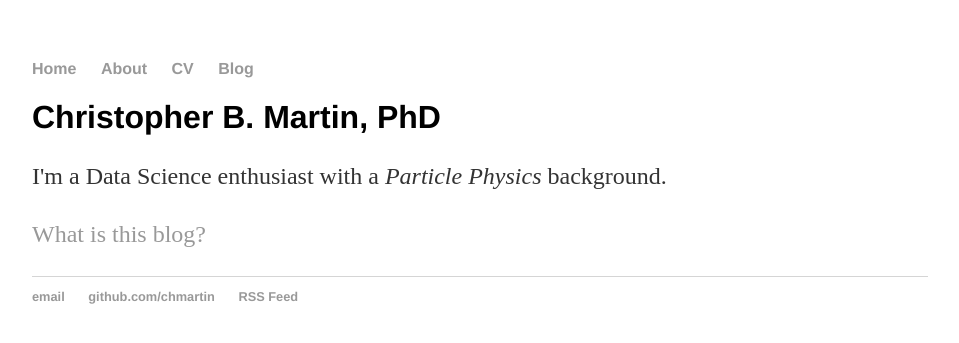
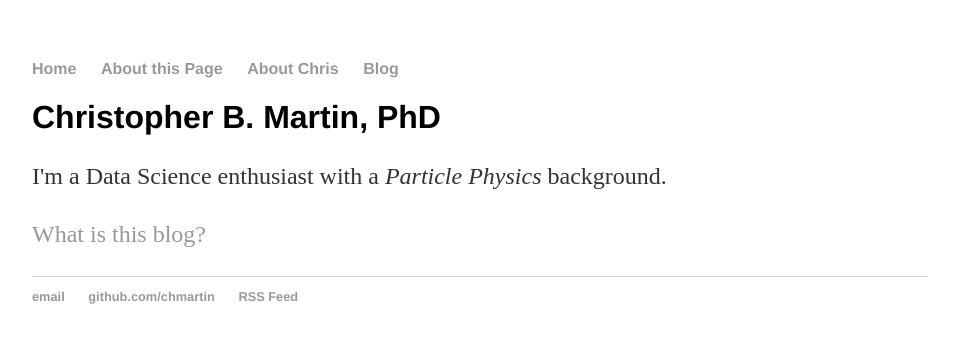
Before and after one commit to chmartin/chmartin.github.io, a Jekyll site: the page built from index.html, in a window 1280 px wide. Shown: the top 343 px of the page, without its empty margins (160-1119 px from the left). Built offline with Jekyll 4.4.1, drawn with Linux system fonts in a browser that asks for light colours.

Commit message:
update headers

```diff
--- a/_layouts/default.html
+++ b/_layouts/default.html
@@ -13,8 +13,8 @@
 			<nav>
 	    		<ul>
 	        		<li><a href="/">Home</a></li>
-		        	<li><a href="/about">About</a></li>
-	        		<li><a href="/cv">CV</a></li>
+		        	<li><a href="/about">About this Page</a></li>
+	        		<li><a href="/cv">About Chris</a></li>
 	        		<li><a href="/blog">Blog</a></li>
 	    		</ul>
 			</nav>
```
